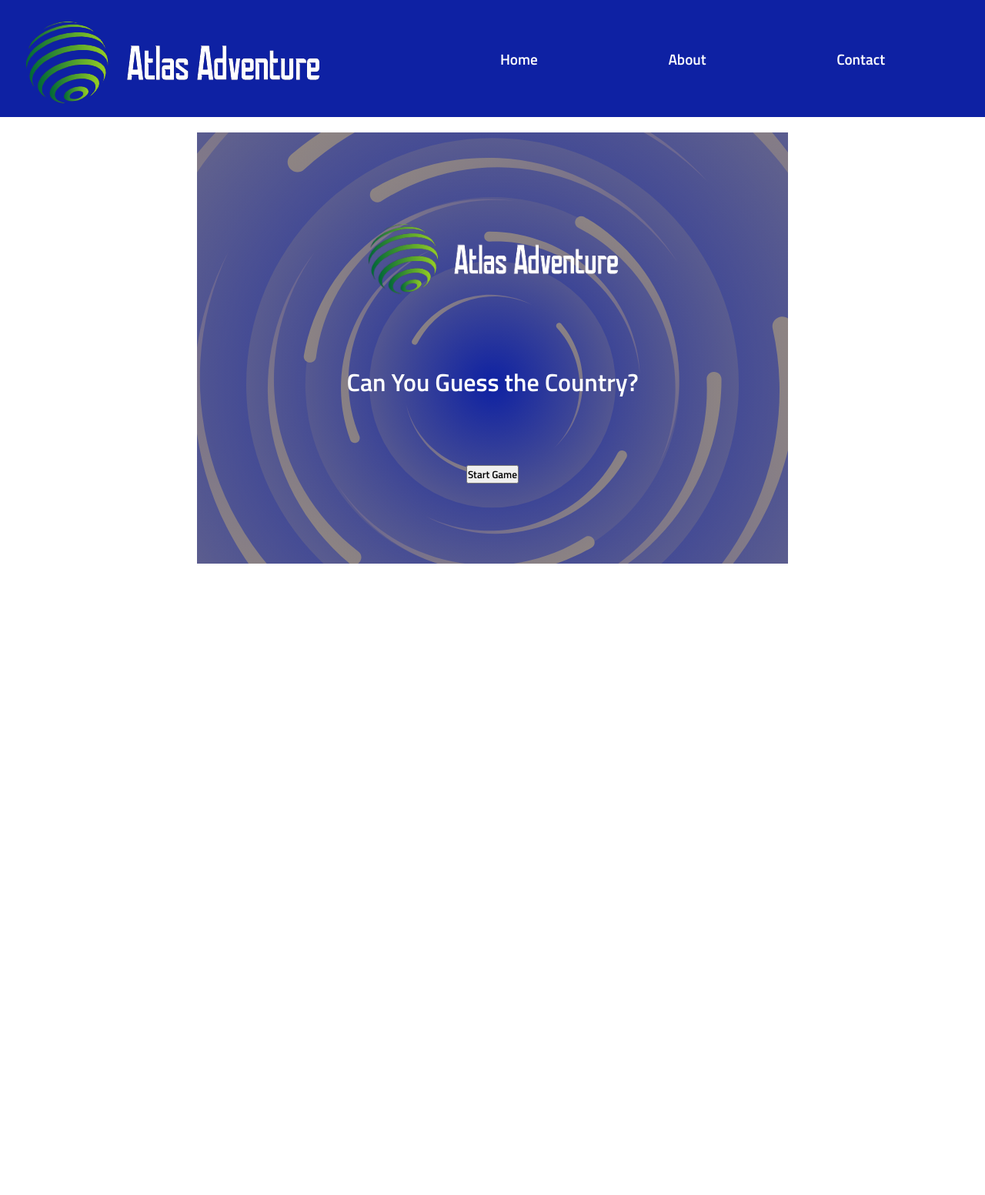
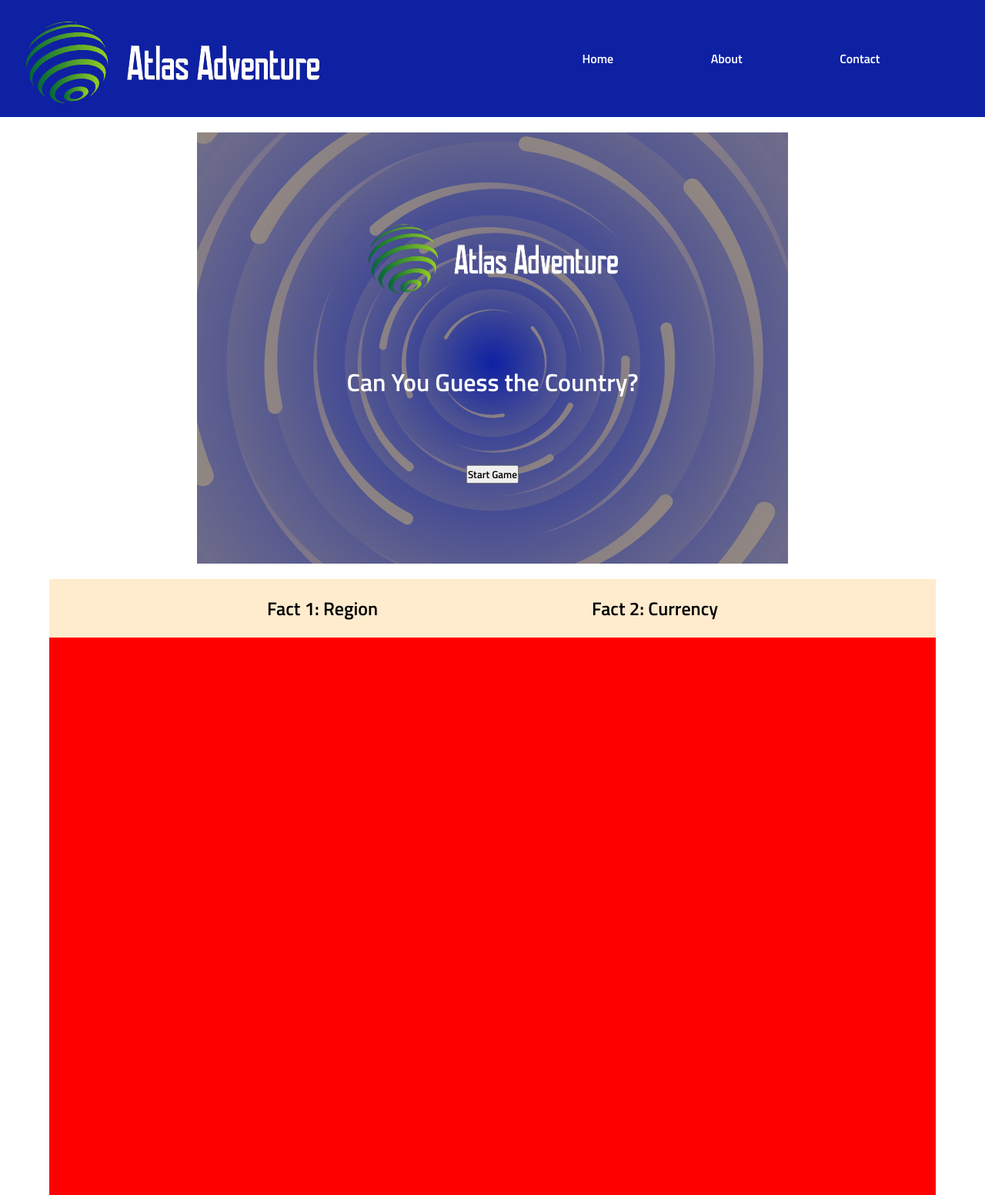
Before and after one commit to fac27/Atlas-Adventure, a plain HTML site: page index.html in a window 1280 px wide. Shown: the whole page at 77% size. Before the commit the page ends 800 px from the top, so only its background shows below. Drawn offline with Linux system fonts and the light colour scheme.

Commit message:
facts section

```diff
--- a/index.html
+++ b/index.html
@@ -27,6 +27,12 @@
             <h1>Can You Guess the Country?</h1>
             <button>Start Game</button>
         </div>
+        <section class="GameScreen">
+        <div class="container flex-evenly padding-l">
+            <h2>Fact 1: <span class="facts">Region</span></h2>
+            <h2>Fact 2: <span class="facts">Currency</span></h2>
+        </div>
+        </section>
     </main>
     <script src="app.js"></script>
 </body>
--- a/stylesheet.css
+++ b/stylesheet.css
@@ -1,6 +1,5 @@
 /* Default css */
 @import url('https://fonts.googleapis.com/css2?family=Titillium+Web:wght@600&display=swap');
-
 
 *{
     margin: 0;
@@ -8,8 +7,6 @@
     box-sizing: border-box;
     font-family: 'Titillium Web', sans-serif;
 }
-
-/* Individual classes to apply to any element on page */
 
 /* Colour variables*/
 
@@ -20,12 +17,52 @@
     --teal: #008080;
   }
 
+/* Individual classes to apply to any element on page */
+.flexCenter{
+    display: flex;
+    justify-content: center;
+    align-items: center;
+}
+
+.flex-between{
+    display: flex;
+    justify-content: space-between;
+    align-items: center;
+}
+
+.flex-evenly{
+    display: flex;
+    justify-content: space-evenly;
+    align-items: center;
+}
+
+.container{
+    width: 100%;
+    height: auto;
+    background-color: blanchedalmond;
+    border: var(--charcoal);
+
+}
+
+.padding-sm{
+    padding: 10px 5px;
+
+}
+
+.padding-m{
+    padding: 15px 5px;
+}
+
+.padding-l{
+    padding: 20px 5px;
+}
 /* Navigation/Header section */
 
 a {
     text-decoration: none;
     color: inherit;
     }
+
   .nav-toggle{
         display: none;
     }
@@ -33,23 +70,7 @@ a {
         display: none;
     }
 
-    .flexCenter{
-        display: flex;
-        justify-content: center;
-        align-items: center;
-    }
 
-    .flex-between{
-        display: flex;
-        justify-content: space-between;
-        align-items: center;
-    }
-
-    .flex-evenly{
-        display: flex;
-        justify-content: space-evenly;
-        align-items: center;
-    }
 
     /* header section */
 header{
@@ -61,27 +82,24 @@ header{
     }
 nav{
         width: 50%;
-}
+    }
 
 .navigation{
         display: flex;
-        justify-content: space-between;
+        justify-content: space-evenly;
         align-items: center;
         flex-direction: row;
         height: 100%;
+        color: white;
         list-style: none;
         padding: 0;
-        margin-right: 100px;
-        font-size: larger;
-        color: var(--white);
     }
 .navigation li{
         margin: 0px 10px;
     }
 .Logo{
         max-width: 45%;
-}
-
+    }
 
     /* Main section */
 
@@ -89,6 +107,7 @@ nav{
         width: 100%;
         min-height: 70vh;
         height: auto;
+        flex-direction: column;
      }
 
      .startScreen{
@@ -110,6 +129,11 @@ nav{
         color: white;
      }
 
+     .GameScreen{
+        width: 90%;
+        height: 100vh;
+        background-color: red;
+     }
 
 @media (max-width: 650px) {
     /* Header/nav css */
@@ -132,7 +156,7 @@ nav{
     position: absolute;
     top: 100%;
     left: 0%;
-    background-color: var(--charcoal);
+    background-color: #191A1C;
     transform: scale(0, 1);
     transform-origin: left;
     transition: transform 400ms ease-in-out;
@@ -157,5 +181,8 @@ nav{
  }
 
 
+
+
+
   /* end of Main/game screen css */
   }
```
